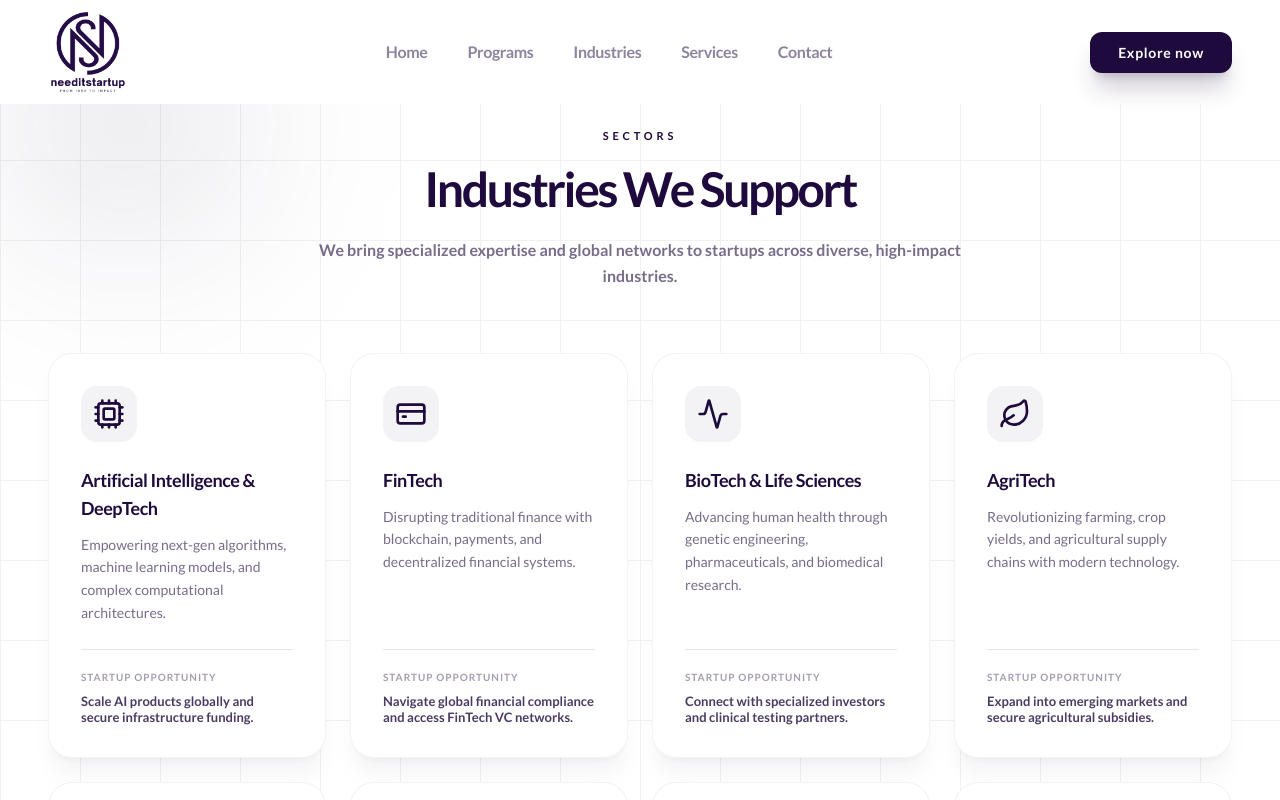
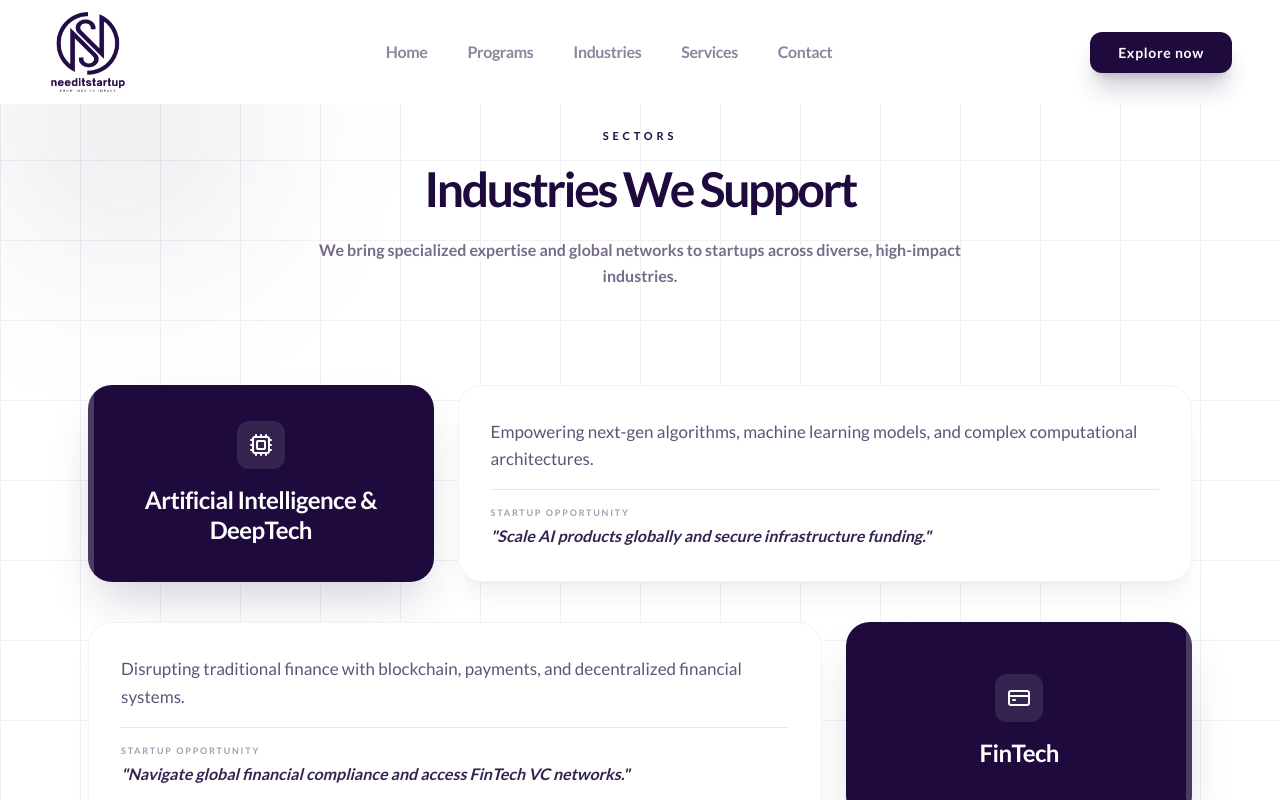
Before and after one commit to luminz157/Needit, a React (Vite) app in the folder frontend/: page /industries in a window 1280 px wide. Shown: the top 800 px of the page. Built offline with nearby package versions, Linux system fonts and the light colour scheme.

Commit message:
refined industries layout and animations

```diff
--- a/frontend/src/pages/Contact.jsx
+++ b/frontend/src/pages/Contact.jsx
@@ -34,7 +34,7 @@ export default function Contact() {
         setFormData({ name: '', email: '', company: '', message: '' });
         setTimeout(() => setIsSuccess(false), 5000);
       } else {
-        alert(data.error || 'Something went wrong. Please try again.');
+        alert(data.details ? `Error: ${data.details}` : (data.error || 'Something went wrong. Please try again.'));
       }
     } catch (error) {
       console.error('Error submitting form:', error);
--- a/frontend/src/pages/Industries.jsx
+++ b/frontend/src/pages/Industries.jsx
@@ -43,7 +43,7 @@ export default function Industries() {
       opportunity: "Expand into emerging markets and secure agricultural subsidies."
     },
     {
-      title: "Food",
+      title: "Food Tech",
       icon: <Coffee className="w-8 h-8 text-[#1e0a3c]" />,
       description: "Innovating the food industry from alternative proteins to smart kitchen technologies.",
       opportunity: "Scale production manufacturing and establish international distribution."
@@ -68,9 +68,19 @@ export default function Industries() {
     }
   ];
 
+  const slideInLeft = {
+    hidden: { opacity: 0, x: -100 },
+    visible: { opacity: 1, x: 0, transition: { duration: 0.8, ease: "easeOut" } }
+  };
+
+  const slideInRight = {
+    hidden: { opacity: 0, x: 100 },
+    visible: { opacity: 1, x: 0, transition: { duration: 0.8, ease: "easeOut" } }
+  };
+
   return (
-    <div className="pt-32 pb-20 px-6 lg:px-12 max-w-[1440px] mx-auto min-h-screen">
-      <motion.div initial="hidden" animate="visible" variants={stagger} className="text-center mb-16">
+    <div className="pt-32 pb-20 px-6 lg:px-12 max-w-[1200px] mx-auto min-h-screen overflow-x-hidden">
+      <motion.div initial="hidden" animate="visible" variants={stagger} className="text-center mb-24">
         <motion.p variants={fadeUp} className="text-[11px] font-bold tracking-[0.35em] text-[#1e0a3c] opacity-50 mb-5 uppercase">Sectors</motion.p>
         <motion.h1 variants={fadeUp} className="text-4xl lg:text-5xl font-bold text-[#1e0a3c] mb-6 tracking-tighter">
           Industries We Support
@@ -80,34 +90,61 @@ export default function Industries() {
         </motion.p>
       </motion.div>
 
+      <div className="flex flex-col gap-8 lg:gap-10">
+        {industries.map((ind, index) => (
+          <div
+            key={index}
+            className={`flex flex-col ${index % 2 === 0 ? 'lg:flex-row' : 'lg:flex-row-reverse'} items-stretch gap-4 lg:gap-6`}
+          >
+            {/* Title Box (Deep Purple) */}
             <motion.div
               initial="hidden"
               whileInView="visible"
-        viewport={{ once: true }}
-        variants={stagger}
-        className="grid md:grid-cols-2 lg:grid-cols-4 gap-6"
+              viewport={{ once: false, amount: 0.3 }}
+              variants={index % 2 === 0 ? slideInLeft : slideInRight}
+              whileHover={{ scale: 1.02, y: -5 }}
+              className="w-full lg:w-[32%] group cursor-default"
             >
-        {industries.map((ind, index) => (
+              <div className="bg-[#1e0a3c] h-full rounded-[1.5rem] p-6 lg:p-8 shadow-2xl shadow-[#1e0a3c]/20 flex flex-col items-center justify-center text-center relative overflow-hidden transition-all duration-500">
+                <div className={`absolute top-0 ${index % 2 === 0 ? 'left-0' : 'right-0'} w-1.5 h-full bg-white/20`} />
+
+                <div className="w-12 h-12 rounded-xl bg-white/10 flex items-center justify-center mb-4 group-hover:bg-white group-hover:text-[#1e0a3c] transition-all duration-500">
+                  <div className="text-white group-hover:text-[#1e0a3c] transition-colors duration-500">
+                    {React.cloneElement(ind.icon, { className: "w-6 h-6" })}
+                  </div>
+                </div>
+
+                <h3 className="text-xl lg:text-2xl font-bold text-white tracking-tight leading-tight">
+                  {ind.title}
+                </h3>
+              </div>
+            </motion.div>
+
+            {/* Information Box (White) */}
             <motion.div
-            key={index}
-            variants={fadeUp}
-            whileHover={{ y: -8, transition: { duration: 0.2 } }}
-            className="bg-white rounded-[1.5rem] p-8 border border-[#1e0a3c]/5 shadow-xl shadow-[#1e0a3c]/5 transition-all hover:shadow-[#1e0a3c]/20 group flex flex-col h-full"
+              initial="hidden"
+              whileInView="visible"
+              viewport={{ once: false, amount: 0.3 }}
+              variants={index % 2 === 0 ? slideInRight : slideInLeft}
+              whileHover={{ scale: 1.01, y: -2 }}
+              className="w-full lg:w-[68%] group cursor-default"
             >
-            <div className="w-14 h-14 rounded-2xl bg-[#1e0a3c]/5 flex items-center justify-center mb-6 group-hover:bg-[#1e0a3c] group-hover:text-white transition-colors">
-              {ind.icon}
-            </div>
-            <h3 className="text-lg font-bold text-[#1e0a3c] mb-3 tracking-tight">{ind.title}</h3>
-            <p className="text-[14px] text-[#1e0a3c]/60 font-medium mb-6 flex-grow leading-relaxed">
+              <div className="bg-white h-full rounded-[1.5rem] p-6 lg:p-8 border border-[#1e0a3c]/5 shadow-xl shadow-[#1e0a3c]/5 relative overflow-hidden transition-all duration-500 hover:shadow-2xl hover:border-[#1e0a3c]/20 flex flex-col justify-center">
+                <p className="text-[15px] lg:text-[17px] text-[#1e0a3c]/70 font-medium mb-4 leading-relaxed">
                   {ind.description}
                 </p>
-            <div className="pt-5 border-t border-[#1e0a3c]/10 mt-auto">
-              <p className="text-[10px] font-bold tracking-widest text-[#1e0a3c]/40 uppercase mb-2">Startup Opportunity</p>
-              <p className="text-[13px] font-bold text-[#1e0a3c]/80 leading-tight">{ind.opportunity}</p>
+
+                <div className="pt-4 border-t border-[#1e0a3c]/10">
+                  <span className="text-[9px] font-bold tracking-[0.2em] text-[#1e0a3c]/40 uppercase block mb-1">Startup Opportunity</span>
+                  <p className="text-[14px] lg:text-[16px] font-bold text-[#1e0a3c]/90 leading-relaxed italic">
+                    "{ind.opportunity}"
+                  </p>
+                </div>
               </div>
             </motion.div>
+          </div>
         ))}
-      </motion.div>
+      </div>
     </div>
   );
 }
```
Also changed, not shown: 1 other file (tests, documents, lock files or other folders). Lines whose indentation alone changed are shown as unchanged.
